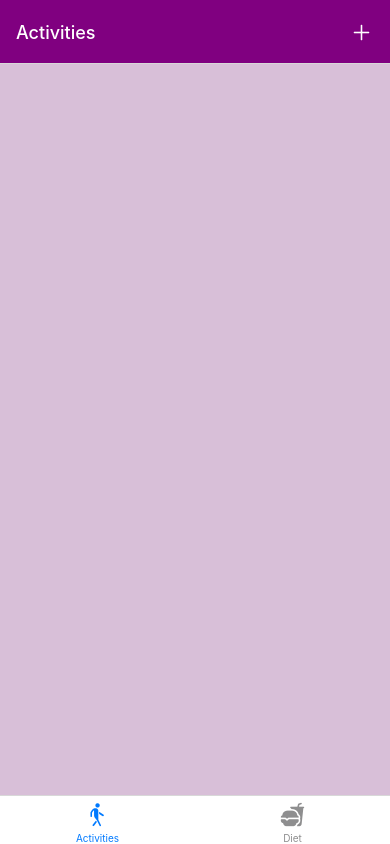
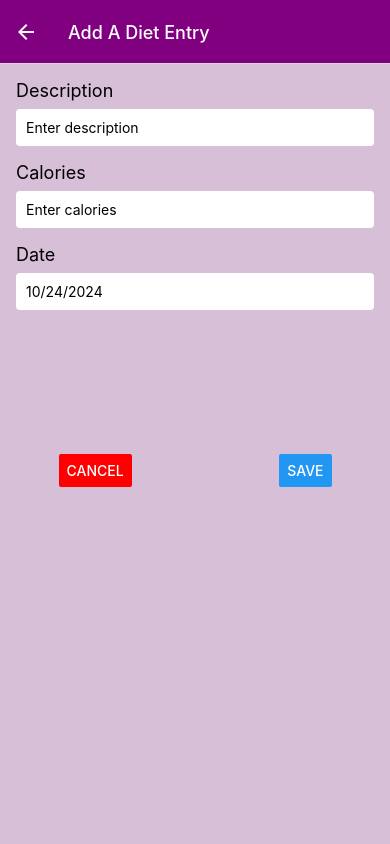
Before and after one commit to yundii/simple-to-do-list-app, a React Native app: screen /AddDietEntry in a window 390 px wide. Built offline with nearby package versions, Linux system fonts and the light colour scheme.

Commit message:
Add an add button for Diet screen to Add An DietEntry

```diff
--- a/App.js
+++ b/App.js
@@ -2,12 +2,13 @@ import React from 'react';
 import { NavigationContainer } from '@react-navigation/native';
 import { createNativeStackNavigator } from '@react-navigation/native-stack';
 import { createBottomTabNavigator } from '@react-navigation/bottom-tabs';
-import { ActivityProvider } from './context/ActivityContext';
+import { ActivityDietProvider } from './context/ActivityDietContext';
 import { Ionicons } from '@expo/vector-icons';
 import ActivitiesScreen from './Screens/Activities';
 import DietScreen from './Screens/Diet';
 import AddActivity from './Screens/AddAnActivity';
 import { commonHeaderOptions } from './helpers/styles';
+import AddDietEntry from './Screens/AddADietEntry';
 
 const Stack = createNativeStackNavigator();
 const Tab = createBottomTabNavigator();
@@ -40,7 +41,7 @@ function TabNavigator() {
 
 export default function App() {
   return (
-    <ActivityProvider>
+    <ActivityDietProvider>
     <NavigationContainer>
       <Stack.Navigator>
         <Stack.Screen
@@ -53,8 +54,13 @@ export default function App() {
             component={AddActivity}
             options={{ title: 'Add An Activity', ...commonHeaderOptions }}
           />
+        <Stack.Screen
+            name="AddDietEntry"
+            component={AddDietEntry}
+            options={{ title: 'Add A Diet Entry', ...commonHeaderOptions }}
+          />
       </Stack.Navigator>
     </NavigationContainer>
-    </ActivityProvider>
+    </ActivityDietProvider>
   );
 }
--- a/Components/ItemsList.js
+++ b/Components/ItemsList.js
@@ -1,47 +1,34 @@
 import React, { useContext } from 'react';
 import { View, Text, FlatList, StyleSheet } from 'react-native';
-import { ActivityContext } from '../context/ActivityContext';
+import { ActivityDietContext } from '../context/ActivityDietContext';
 import { commonStyles, colors } from '../helpers/styles';
 import Ionicons from '@expo/vector-icons/Ionicons';
 
 const ItemsList = ({ type }) => {
-  const { activities, diets } = useContext(ActivityContext);
+  const { activities, dietEntries} = useContext(ActivityDietContext);
 
-  const data = type === 'activities' ? activities : diets;
+  const data = type === 'activities' ? activities : dietEntries;
+
+  const renderDetails = (item) => (
+    <View style={commonStyles.itemDetails}>
+      <Text>{new Date(item.date).toDateString()}</Text>
+      <View style={styles.divider} />
+      <Text>{type === 'activities'  ? `${item.duration} min` : item.calories}</Text>
+    </View>
+  );
 
   const renderItem = ({ item }) => (
     <View style={commonStyles.itemContainer}>
-      {type === 'activities' ? (
-        <>
-
-          <Text style={commonStyles.itemName}>{item.type}</Text>
-            <View style={styles.itemDetail}>
-            {item.isSpecial && (
+          <Text style={commonStyles.itemName}>{type === 'activities'? item.type : item.description}</Text>
+          {item.isSpecial && (
               <Ionicons
-                name="warning-outline" // Icon for warning
+                name="warning" // Icon for warning
                 size={28}
                 color={colors.Yellow} // Warning icon color
                 style={styles.warningIcon} // You can adjust the style
               />
             )}
-            <Text style={commonStyles.itemDetails}>
-              {new Date(item.date).toDateString()}
-            </Text>
-            </View>
-            <Text style={commonStyles.itemDetails}>{item.duration} min</Text>
-
-        </>
-      ) : (
-        <>
-          <Text style={commonStyles.itemName}>{item.name}</Text>
-          <View style={commonStyles.itemDetails}>
-            <Text style={commonStyles.itemValue}>Value: {item.value}</Text>
-            <Text style={commonStyles.itemDate}>
-              {new Date(item.date).toLocaleDateString()}
-            </Text>
-          </View>
-        </>
-      )}
+          {renderDetails(item)}
     </View>
   );
 
@@ -57,15 +44,17 @@ const ItemsList = ({ type }) => {
 
 const styles = StyleSheet.create({
   list: {
-    padding: commonStyles.container.padding,
+    padding: 10,
   },
   warningIcon: {
-    marginTop: 5,
+    marginLeft: 40,
+    alignSelf: 'center',
   },
-  itemDetail: {
-    flexDirection: 'row',
-    justifyContent: 'space-between',
-    marginLeft: 50,
+  divider: {
+    width: 1,
+    backgroundColor: 'black',
+    height: '80%',
+    marginHorizontal: 3,
   },
 });
 
--- a/Helpers/styles.js
+++ b/Helpers/styles.js
@@ -1,5 +1,5 @@
 export const colors = {
-    background: '#D8BFD8',
+    LightPurple: '#D8BFD8',
     White: 'white',
     Purple: 'purple',
     Yellow: 'yellow',
@@ -9,30 +9,59 @@ export const colors = {
   export const commonStyles = {
     container: {
       flex: 1,
-      backgroundColor: colors.background,
-      padding: colors.padding,
+      backgroundColor: colors.LightPurple,
+      padding: 16,
     },
     itemContainer: {
       backgroundColor: colors.Purple,
       padding: 15,
       marginVertical: 10,
-      marginHorizontal: 20,
-      width: '90%',
-      borderRadius: colors.borderRadius,
+      borderRadius: 8,
       flexDirection: 'row',
       justifyContent: 'space-between',
       alignItems: 'center',
+      width: '100%',
     },
     itemName: {
       fontSize: 18,
       color: colors.White,
     },
     itemDetails: {
-      color: colors.textPrimary,
       backgroundColor: colors.White,
       padding: 8,
       borderRadius: 4,
       marginHorizontal: 2,
+      flexDirection: 'row',
+      justifyContent: 'space-between',
+      alignItems: 'center',
+    },
+    headerButton: {
+      color: colors.White,
+      fontSize: 18,
+      marginRight: 10,
+    },
+    label: {
+      fontSize: 18,
+      marginBottom: 8,
+    },
+    input: {
+      backgroundColor: colors.White,
+      padding: 10,
+      borderRadius: 4,
+      marginBottom: 16,
+    },
+    buttonContainer: {
+      position: 'absolute',
+      top: '50%',
+      flexDirection: 'row',
+      justifyContent: 'space-between',
+      width: '70%',
+      alignSelf: 'center'
+    },
+    button: {
+      width: '30%',
+      padding: 10,
+      borderRadius: 4,
     },
   };
 
--- a/Screens/Activities.js
+++ b/Screens/Activities.js
@@ -1,8 +1,6 @@
-// Screens/Activities.js
 import React from 'react';
-import { View, TouchableOpacity } from 'react-native';
+import { View, TouchableOpacity, Text } from 'react-native';
 import ItemsList from '../Components/ItemsList';
-import { Ionicons } from '@expo/vector-icons';
 import { commonStyles } from '../helpers/styles';
 import { useNavigation } from '@react-navigation/native';
 
@@ -13,7 +11,7 @@ const ActivitiesScreen = () => {
     navigation.setOptions({
       headerRight: () => (
         <TouchableOpacity onPress={() => navigation.navigate('AddActivity')}>
-          <Ionicons name="add" size={25} color="white" style={{ marginRight: 16 }} />
+          <Text style={commonStyles.headerButton}>Add</Text>
         </TouchableOpacity>
       ),
     });
--- a/Screens/AddADietEntry.js
+++ b/Screens/AddADietEntry.js
@@ -0,0 +1,92 @@
+import React, { useState, useContext } from 'react';
+import { View, Text, TextInput, Button, Alert} from 'react-native';
+import DateInput from '../Components/DateInput';
+import { ActivityDietContext } from '../context/ActivityDietContext';
+import { commonStyles } from '../helpers/styles';
+
+const AddDietEntry = ({ navigation }) => {
+  const { addDietEntry } = useContext(ActivityDietContext);
+  const [description, setDescription] = useState('');
+  const [calories, setCalories] = useState('');
+  const [dietDate, setDietDate] = useState(null);
+
+
+  const validateInputs = () => {
+    if (!description.trim()) {
+      Alert.alert('Validation Error', 'Please enter a description.');
+      return false;
+    }
+    const caloriesNumber = parseInt(calories, 10);
+    if (isNaN(caloriesNumber) || caloriesNumber <= 0) {
+      Alert.alert('Validation Error', 'Please enter valid calories.');
+      return false;
+    }
+    if (!dietDate || !(dietDate instanceof Date) || isNaN(dietDate)) {
+      Alert.alert('Validation Error', 'Please select a valid date.');
+      return false;
+    }
+    return true; // All validations passed
+  };
+
+
+  const handleSave = () => {
+    if (validateInputs()) {
+      const caloriesNumber = parseInt(calories, 10);
+      const isSpecial = caloriesNumber > 800;
+
+      const newDietEntry = {
+        id: Date.now().toString(),
+        description: description.trim(),
+        calories: caloriesNumber,
+        date: dietDate.toISOString(),
+        isSpecial,
+      };
+
+      addDietEntry(newDietEntry);
+      Alert.alert('Success', 'Diet entry added successfully.', [
+        { text: 'OK', onPress: () => navigation.goBack() },
+      ]);
+    }
+  };
+
+
+  const handleCancel = () => {
+    navigation.goBack();
+  };
+
+
+  return (
+    <View style={commonStyles.container}>
+      <Text style={commonStyles.label}>Description</Text>
+      <TextInput
+        style={commonStyles.input}
+        value={description}
+        onChangeText={setDescription}
+        placeholder="Enter description"
+      />
+
+      <Text style={commonStyles.label}>Calories</Text>
+      <TextInput
+        style={commonStyles.input}
+        keyboardType="numeric"
+        value={calories}
+        onChangeText={setCalories}
+        placeholder="Enter calories"
+      />
+
+      {/* Date Input */}
+      <Text style={commonStyles.label}>Date</Text>
+      <DateInput
+        value={dietDate}
+        onChange={setDietDate}
+      />
+
+      <View style={commonStyles.buttonContainer}>
+        <Button title="Cancel" onPress={handleCancel} color="red" />
+        <Button title="Save" onPress={handleSave} />
+      </View>
+    </View>
+  );
+};
+
+export default AddDietEntry;
--- a/Screens/AddAnActivity.js
+++ b/Screens/AddAnActivity.js
@@ -1,14 +1,12 @@
-// Screens/AddAnActivity.js
 import React, { useState, useContext } from 'react';
-import { View, Text, TextInput, Button, StyleSheet, Alert } from 'react-native';
+import { View, Text, TextInput, Button, Alert } from 'react-native';
 import DropDownPicker from 'react-native-dropdown-picker';
-// import DateTimePicker from '@react-native-community/datetimepicker';
-import { ActivityContext } from '../context/ActivityContext';
+import { ActivityDietContext } from '../context/ActivityDietContext';
 import { commonStyles } from '../helpers/styles';
 import DateInput from '../Components/DateInput';
 
 const AddAnActivity = ({ navigation }) => {
-  const { addActivity } = useContext(ActivityContext);
+  const { addActivity } = useContext(ActivityDietContext);
   const [duration, setDuration] = useState('');
   const [activityDate, setActivityDate] = useState(null);
 
@@ -68,7 +66,7 @@ const AddAnActivity = ({ navigation }) => {
   };
 
   return (
-    <View style={styles.container}>
+    <View style={commonStyles.container}>
       <Text style={commonStyles.label}>Activity Type</Text>
       <DropDownPicker
         open={typeOpen}
@@ -98,23 +96,12 @@ const AddAnActivity = ({ navigation }) => {
         onChange={setActivityDate}
       />
 
-      <View style={styles.buttonContainer}>
+      <View style={commonStyles.buttonContainer}>
+        <Button title="Cancel" onPress={handleCancel} color="red" style = {commonStyles.button}/>
         <Button title="Save" onPress={handleSave} />
-        <Button title="Cancel" onPress={handleCancel} color="red" />
       </View>
     </View>
   );
 };
 
-const styles = StyleSheet.create({
-  container: {
-    padding: 16,
-  },
-  buttonContainer: {
-    marginTop: 24,
-    flexDirection: 'row',
-    justifyContent: 'space-between',
-  },
-});
-
 export default AddAnActivity;
--- a/context/ActivityContext.js
+++ /dev/null
@@ -1,17 +0,0 @@
-import React, { createContext, useState } from 'react';
-
-export const ActivityContext = createContext();
-
-export const ActivityProvider = ({ children }) => {
-  const [activities, setActivities] = useState([]);
-
-  const addActivity = (activity) => {
-    setActivities((prevActivities) => [...prevActivities, activity]);
-  };
-
-  return (
-    <ActivityContext.Provider value={{ activities, addActivity }}>
-      {children}
-    </ActivityContext.Provider>
-  );
-};
--- /dev/null
+++ b/context/ActivityDietContext.js
@@ -0,0 +1,22 @@
+import React, { createContext, useState } from 'react';
+
+export const ActivityDietContext = createContext();
+
+export const ActivityDietProvider = ({ children }) => {
+  const [activities, setActivities] = useState([]);
+  const [dietEntries, setDietEntries] = useState([]);
+
+  const addActivity = (activity) => {
+    setActivities((prevActivities) => [...prevActivities, activity]);
+  };
+
+  const addDietEntry = (newEntry) => {
+    setDietEntries((prevEntries) => [...prevEntries, newEntry]);
+  };
+
+  return (
+    <ActivityDietContext.Provider value={{ activities, addActivity, dietEntries, addDietEntry }}>
+      {children}
+    </ActivityDietContext.Provider>
+  );
+};
```
Also changed, not shown: Screens/Diet.js (+16 -2 lines).
